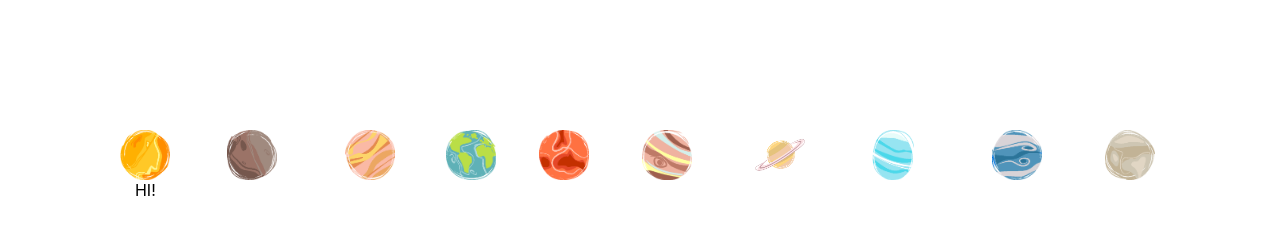
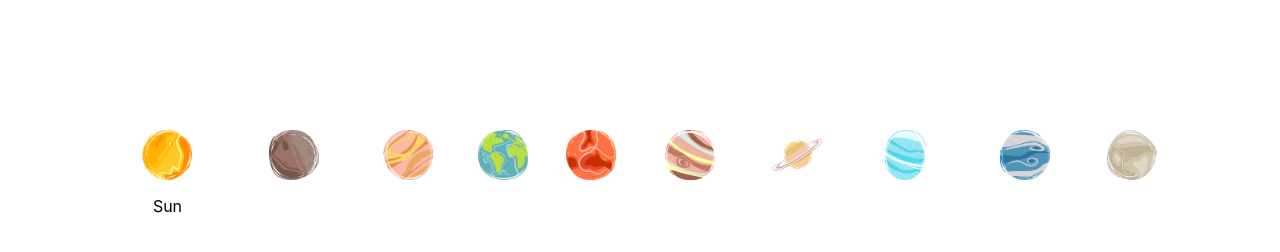
Before and after one commit to Dcooley1350/hasBirds, a Gatsby site: page / in a window 1280 px wide. Both pictures are taken after a click on the button 144 px from the left and 300 px from the top of the page. Shown: the part 146-398 px from the top of the page. Built offline with nearby package versions, Linux system fonts and the light colour scheme; Gatsby itself is replaced by a stand-in of ours.

Commit message:
Move popoverfunctionality to its own component and make sure it disapears when I tell it to

```diff
--- a/src/components/Planet.js
+++ b/src/components/Planet.js
@@ -1,4 +1,5 @@
 import React from "react"
+import Popover from './PopOver'
 
 const titleStyle = {
   color: 'white',
@@ -21,55 +22,43 @@ const flexBox = {
   alignItems: 'center',
   textAlign: 'center',
 }
-const modalStyle = {
-  backgroundColor: 'white',
-  height: '20px',
-  width: '20px',
-}
+
 
 class Planet extends React.Component {
   constructor(props) {
     super(props);
     this.state = {
-      planetClick: false,
+      popOverOpen: false,
       planetHover: false,
     }
-    this.handlePlanetClick = this.handlePlanetClick.bind(this)
+    this.handleTogglePopOver = this.handleTogglePopOver.bind(this)
     this.handlePlanetHover = this.handlePlanetHover.bind(this)
-    this.modalConditionalRender = this.modalConditionalRender.bind(this)
   }
 
-  handlePlanetClick(isClicked) {
-    this.setState({ planetClick: isClicked })
+  handleTogglePopOver(isClicked) {
+    this.setState({ popOverOpen: isClicked })
   }
   handlePlanetHover(isHovered) {
     this.setState({ planetHover: isHovered });
   }
 
-  modalConditionalRender() {
-    const { planetClick } = this.state
-    if (planetClick) {
-      return (
-        <div style={modalStyle}>
-          HI!
-        </div>
-      )
-    }
-  }
-
   render() {
     const { planet } = this.props
+    const {
+      popOverOpen,
+      planetHover,
+    } = this.state
 
     return (
       <div style={flexBox}>
         <h2 style={titleStyle}>{planet.name}</h2>
         <div
-          onClick={() => this.handlePlanetClick(true)}
+          onClick={() => this.handleTogglePopOver(true)}
           onMouseOver={() => this.handlePlanetHover(true)}
           onFocus={() => this.handlePlanetHover(true)}
           onMouseOut={() => this.handlePlanetHover(false)}
           onBlur={() => this.handlePlanetHover(false)}
-          style={this.state.planetHover ? hoveredStyle : nonHoveredStyle}
+          style={planetHover ? hoveredStyle : nonHoveredStyle}
           role="button"
         >
           <img
@@ -78,7 +67,7 @@ class Planet extends React.Component {
             style={imgStyle}
           />
         </div>
-        {this.modalConditionalRender()}
+        {popOverOpen && <Popover planet={planet} handleTogglePopover={this.handleTogglePopOver} />}
       </div>
     )
   }
--- /dev/null
+++ b/src/components/PopOver.js
@@ -0,0 +1,15 @@
+import React from 'react'
+
+const modalStyle = {
+  backgroundColor: 'white',
+  height: '100px',
+  width: '100px',
+}
+
+const Popover = ({ planet, handleTogglePopover }) => (
+  <div style={modalStyle} onClick={() => handleTogglePopover(false)}>
+    <p>{planet.name}</p>
+  </div>
+)
+
+export default Popover
```
